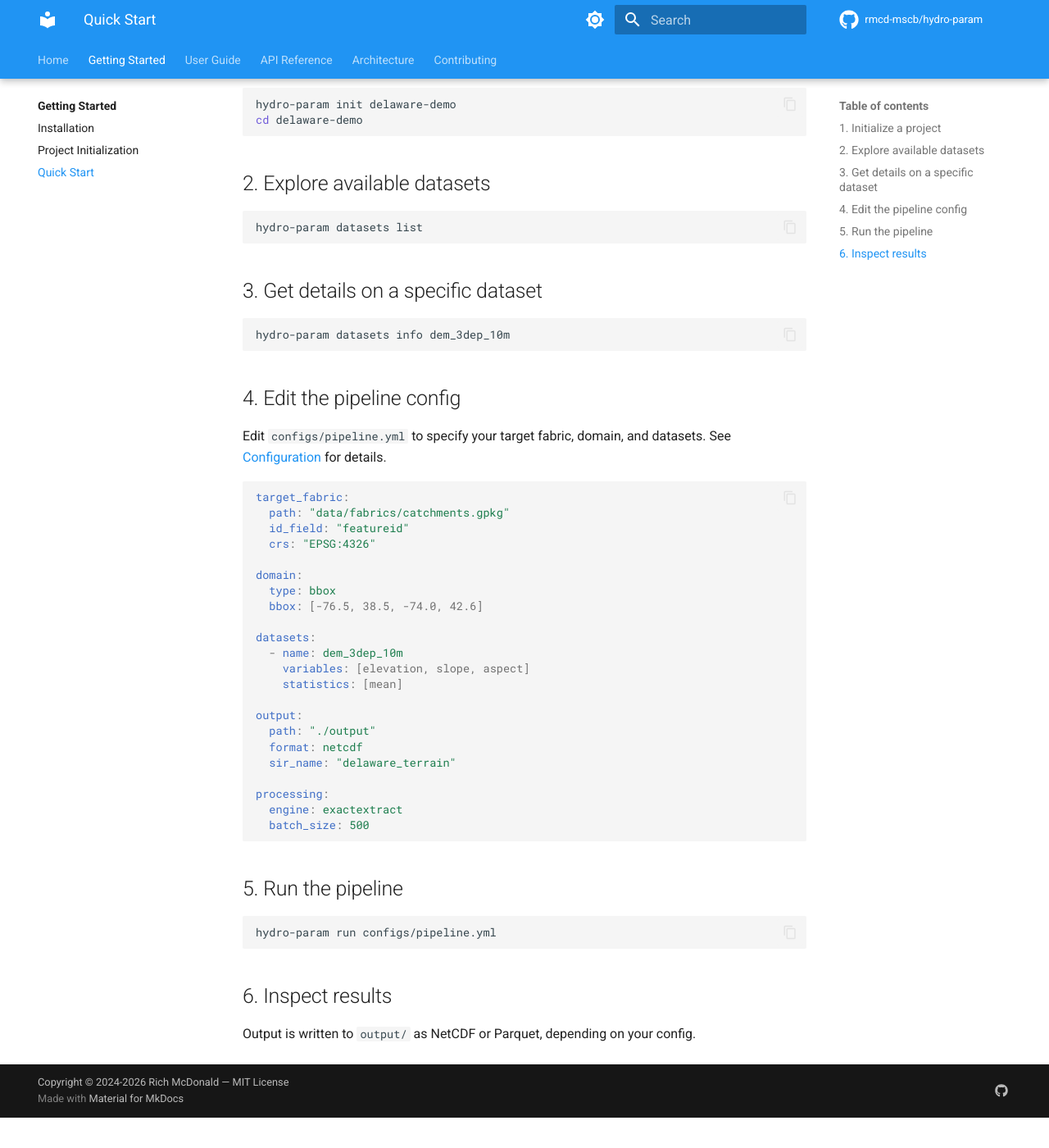
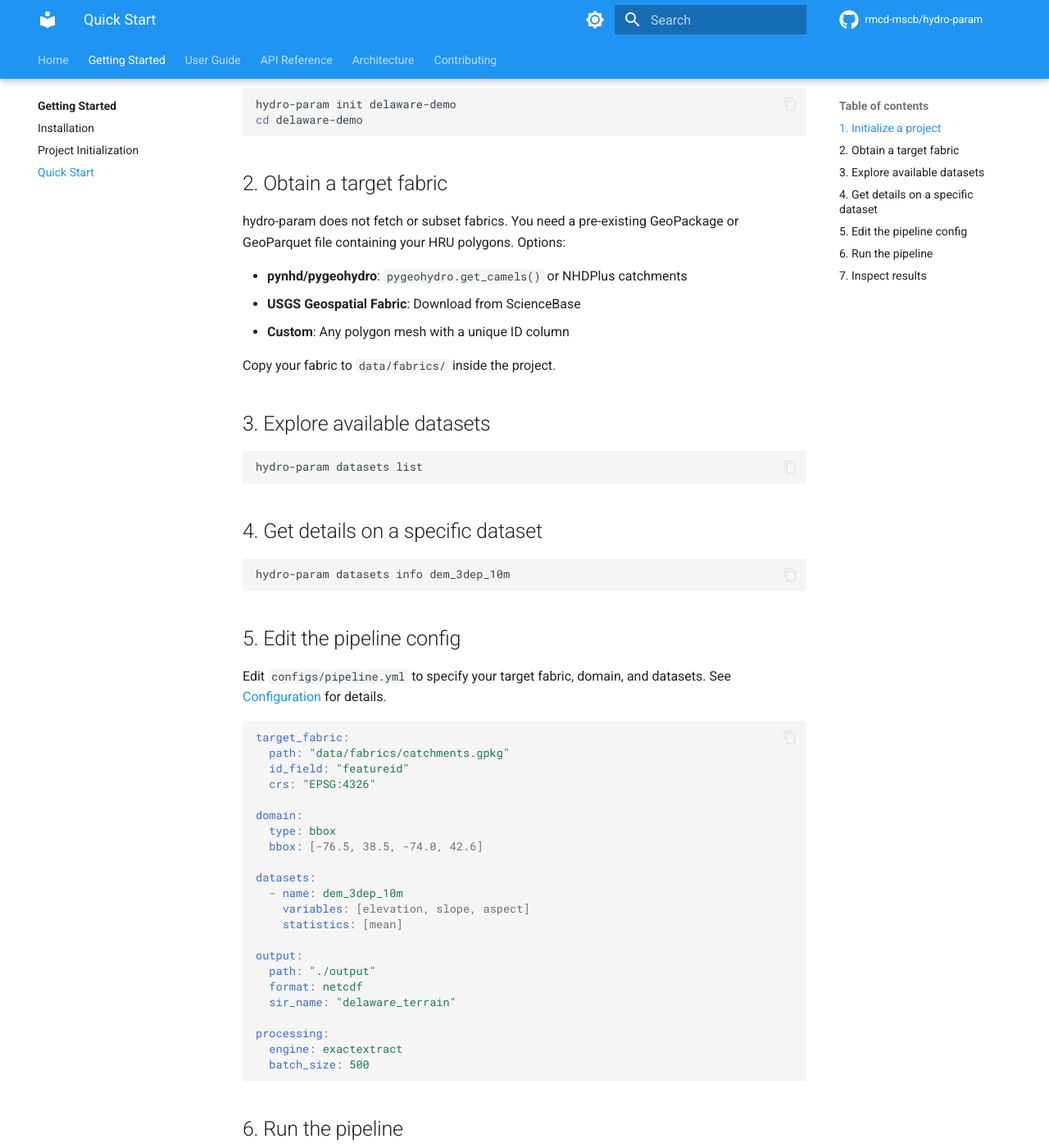
Before and after one commit to rmcd-mscb/hydro-param, an MkDocs documentation site: the page built from docs/getting-started/quickstart.md, in a window 1280 px wide and 1400 px high, scrolled down 237 px. Shown: the whole window at 82% size. Built offline with MkDocs 1.6.1 and Material for MkDocs 9.7.7, drawn with Linux system fonts in a browser that asks for light colours; comment, search, counter and statistics services are not loaded; before the commit the page ends 1600 px from its top, so only the background shows below that; some of the changed text lies outside the part shown.

Commit message:
docs: add fabric prerequisite, output structure, fix pip extras (gaps 7, 8, 9)
Add fabric acquisition step to quickstart, document output file
structure, remove nonexistent pip extras from install docs.

Co-Authored-By: Claude Opus 4.6 <noreply@anthropic.com>

````diff
--- a/docs/getting-started/quickstart.md
+++ b/docs/getting-started/quickstart.md
@@ -9,19 +9,30 @@ hydro-param init delaware-demo
 cd delaware-demo
 ```
 
-## 2. Explore available datasets
+## 2. Obtain a target fabric
+
+hydro-param does not fetch or subset fabrics. You need a pre-existing
+GeoPackage or GeoParquet file containing your HRU polygons. Options:
+
+- **pynhd/pygeohydro**: `pygeohydro.get_camels()` or NHDPlus catchments
+- **USGS Geospatial Fabric**: Download from ScienceBase
+- **Custom**: Any polygon mesh with a unique ID column
+
+Copy your fabric to `data/fabrics/` inside the project.
+
+## 3. Explore available datasets
 
 ```bash
 hydro-param datasets list
 ```
 
-## 3. Get details on a specific dataset
+## 4. Get details on a specific dataset
 
 ```bash
 hydro-param datasets info dem_3dep_10m
 ```
 
-## 4. Edit the pipeline config
+## 5. Edit the pipeline config
 
 Edit `configs/pipeline.yml` to specify your target fabric, domain, and
 datasets. See [Configuration](../user-guide/configuration.md) for details.
@@ -51,12 +62,18 @@ processing:
   batch_size: 500
 ```
 
-## 5. Run the pipeline
+## 6. Run the pipeline
 
 ```bash
 hydro-param run configs/pipeline.yml
 ```
 
-## 6. Inspect results
+## 7. Inspect results
 
-Output is written to `output/` as NetCDF or Parquet, depending on your config.
+The pipeline writes files to `output/`:
+
+- `output/<category>/<variable>.csv` — raw zonal statistics per variable
+- `output/sir/<variable>.csv` — normalized SIR (standardized names/units)
+- `output/.hydro_param_manifest.json` — resume manifest
+
+For temporal datasets, output is `output/<category>/<dataset>_<year>_temporal.nc`.
````
Also changed, not shown: docs/getting-started/installation.md (+4 -7 lines).
